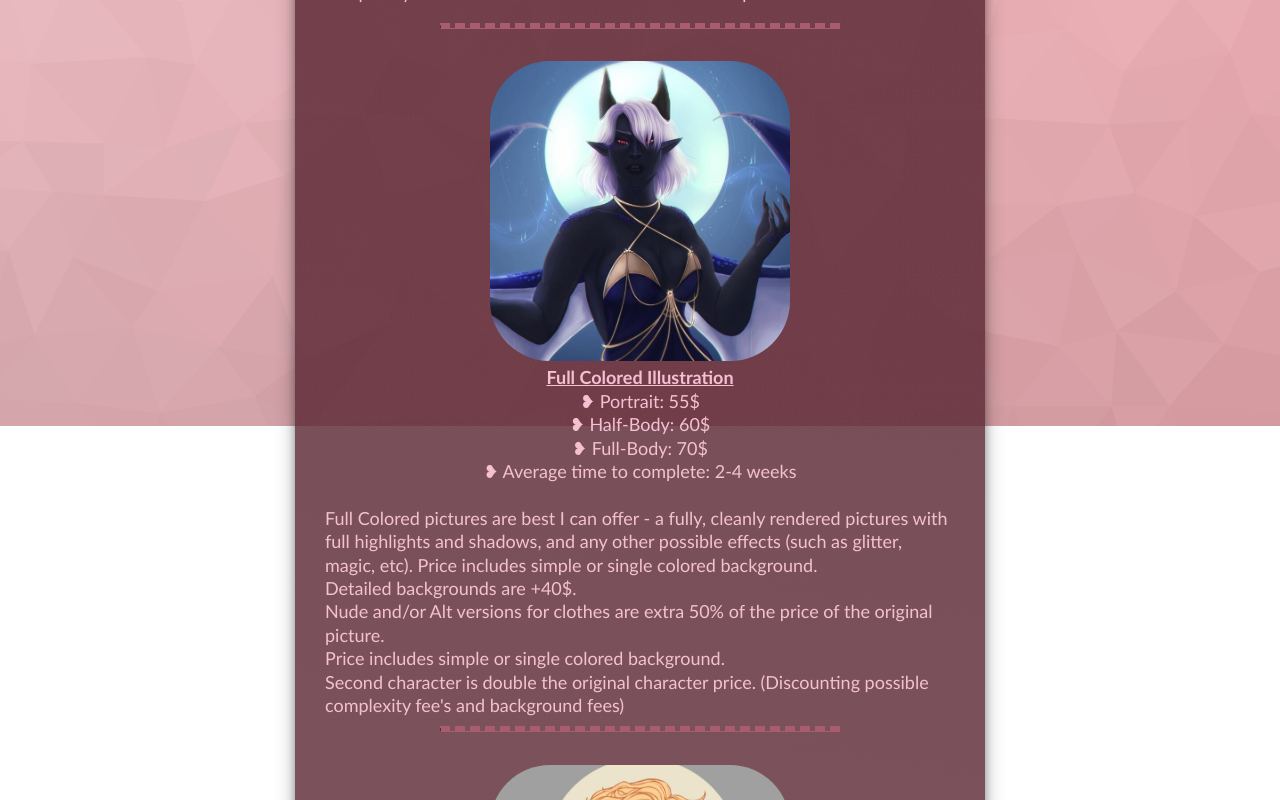
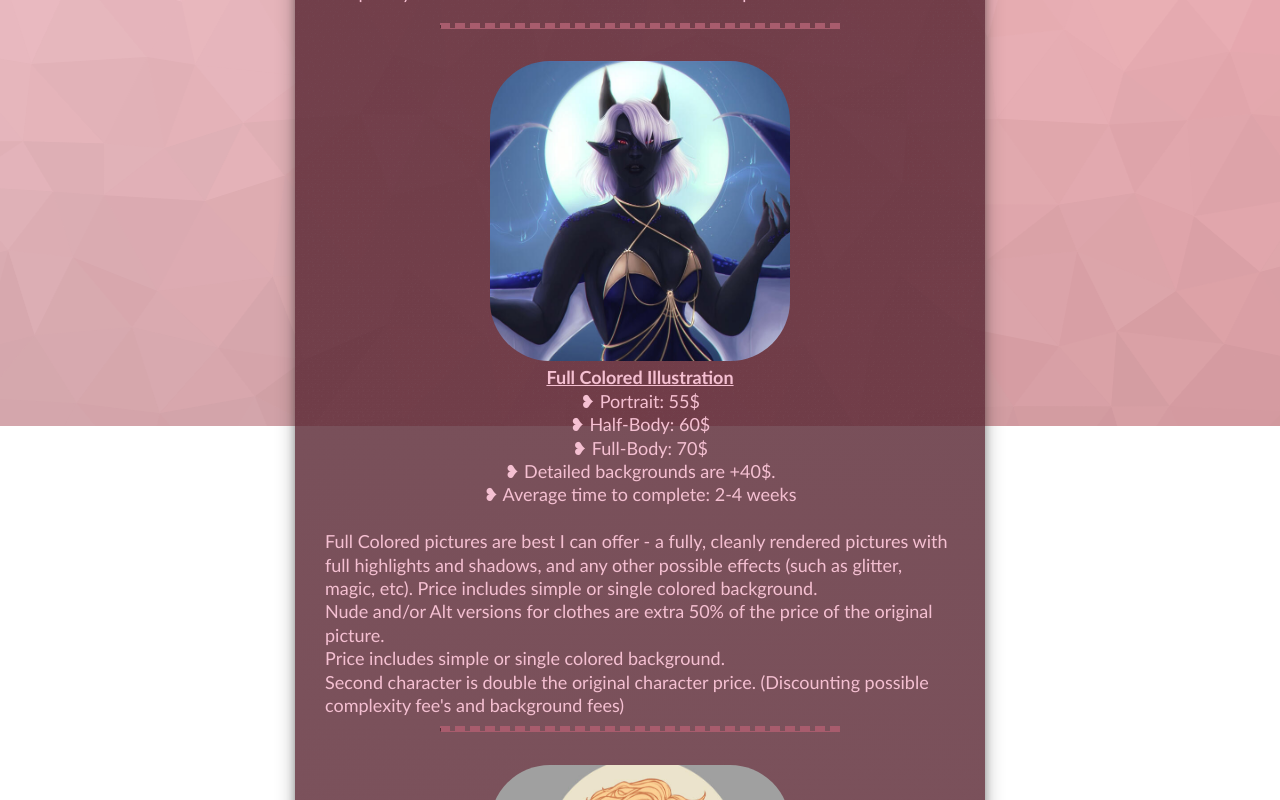
Before and after one commit to TalvenlapsiDot/talvi.art, a Next.js app: page /prices in a window 1280 px wide. Shown: the part 374-1174 px from the top of the page. Built offline with nearby package versions, Linux system fonts and the light colour scheme.

Commit message:
Minor text fix

```diff
--- a/pages/prices/index.js
+++ b/pages/prices/index.js
@@ -30,13 +30,13 @@ export default function Prices() {
               <li> ❥ Portrait: 55$ </li>
               <li> ❥ Half-Body: 60$ </li>
               <li> ❥ Full-Body: 70$ </li>
+              <li> ❥ Detailed backgrounds are +40$.</li>
               <li> ❥ Average time to complete: 2-4 weeks </li>
             </ul>
             <br/>
             <ul className={styles.ulTos}>
               <li> Full Colored pictures are best I can offer - a fully, cleanly rendered pictures with full highlights and shadows, and any other possible effects
               (such as glitter, magic, etc). Price includes simple or single colored background.</li>
-              <li>Detailed backgrounds are +40$.</li>
               <li>Nude and/or Alt versions for clothes are extra 50% of the price of the original picture.</li>
               <li>Price includes simple or single colored background.</li>
               <li>Second character is double the original character price. (Discounting possible complexity fee&apos;s and background fees)</li>
```
